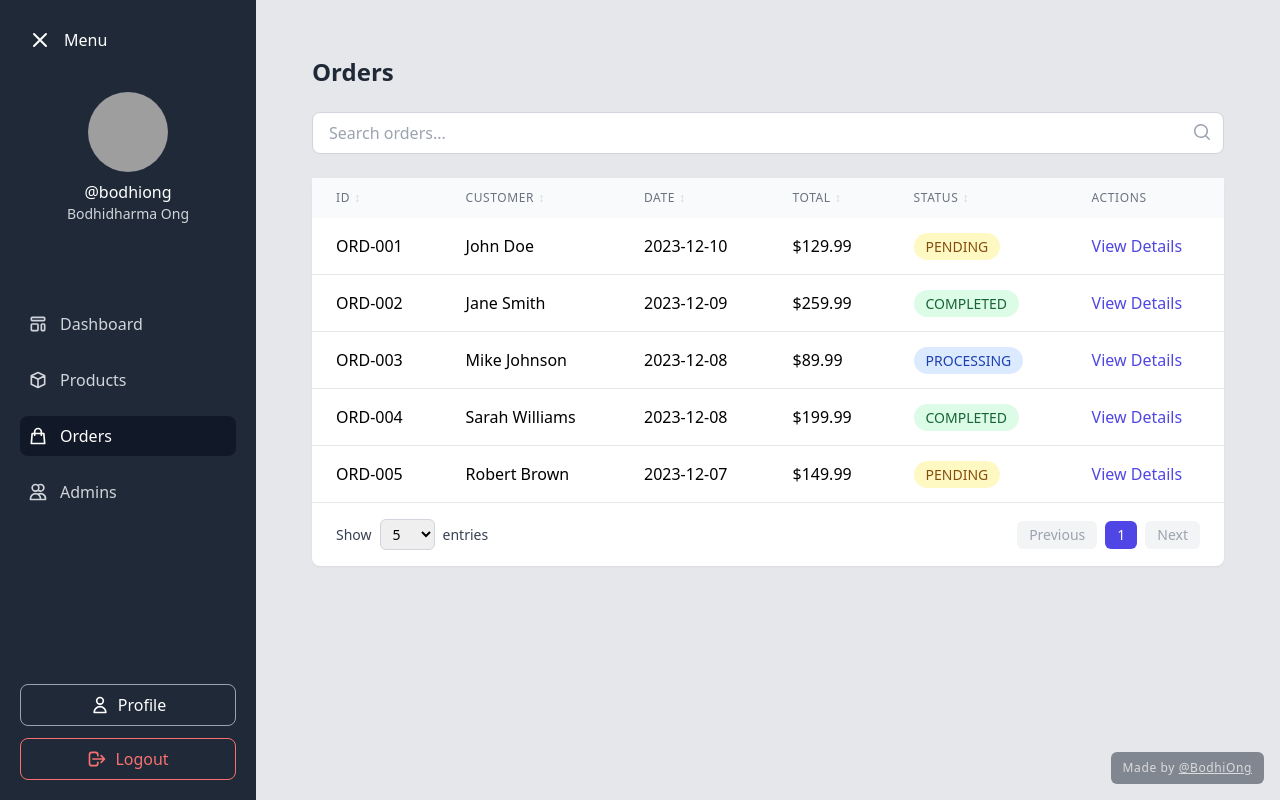
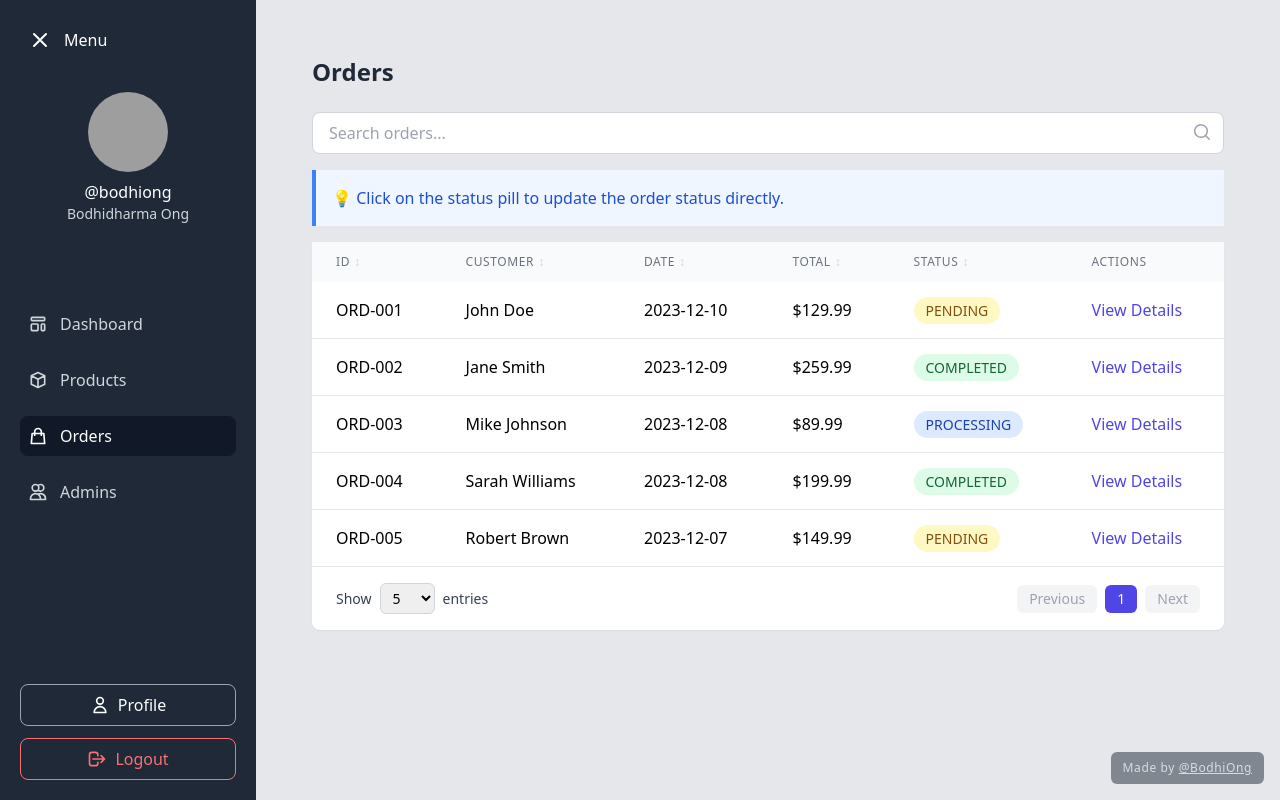
Before and after one commit to BodhiOng/Admin-Dashboard-ECommerce, a Next.js app in the folder frontend/: page /orders in a window 1280 px wide. Built offline with nearby package versions, Linux system fonts and the light colour scheme; grey boxes are pictures that could not be loaded.

Commit message:
added status pill instruction on orders

```diff
--- a/frontend/src/app/orders/page.tsx
+++ b/frontend/src/app/orders/page.tsx
@@ -196,11 +196,13 @@ export default function Orders() {
 
   return (
     <div className="p-6">
+      {/* Header */}
       <div className="flex justify-between items-center mb-6">
         <h1 className="text-2xl font-bold text-gray-800">Orders</h1>
       </div>
 
-      <div className="mb-6">
+      {/* Search input */}
+      <div className="mb-4">
         <div className="relative">
           <input
             type="text"
@@ -222,11 +224,16 @@ export default function Orders() {
             />
           </svg>
         </div>
+        <div className="bg-blue-50 border-l-4 border-blue-500 p-4 mt-4 text-blue-700">
+          <p>💡 Click on the status pill to update the order status directly.</p>
+        </div>
       </div>
 
+      {/* Table */}
       <div className="bg-white rounded-lg shadow-sm">
         <div className="overflow-x-auto">
           <table className="w-full">
+            {/* Table header */}
             <thead>
               <tr className="bg-gray-50">
                 <th
@@ -284,6 +291,7 @@ export default function Orders() {
                 </th>
               </tr>
             </thead>
+            {/* Table body */}
             <tbody className="bg-white divide-y divide-gray-200">
               {paginatedOrders.map((order) => (
                 <tr
@@ -316,7 +324,9 @@ export default function Orders() {
           </table>
         </div>
 
+        {/* Pagination controls */}
         <div className="px-6 py-4 flex items-center justify-between border-t border-gray-200">
+          {/* Show entries dropdown */}
           <div className="flex items-center">
             <span className="mr-2 text-sm text-gray-700">Show</span>
             <select
@@ -332,6 +342,7 @@ export default function Orders() {
             <span className="ml-2 text-sm text-gray-700">entries</span>
           </div>
 
+          {/* Previous button */}
           <div className="flex items-center space-x-2">
             <button
               onClick={() => handlePageChange(currentPage - 1)}
@@ -359,6 +370,7 @@ export default function Orders() {
               </button>
             ))}
 
+            {/* Next button */}
             <button
               onClick={() => handlePageChange(currentPage + 1)}
               disabled={currentPage === totalPages}
@@ -374,6 +386,7 @@ export default function Orders() {
         </div>
       </div>
 
+      {/* Order details modal */}
       {isDetailsModalOpen && selectedOrder && (
         <OrderDetailsModal
           order={selectedOrder}
```
